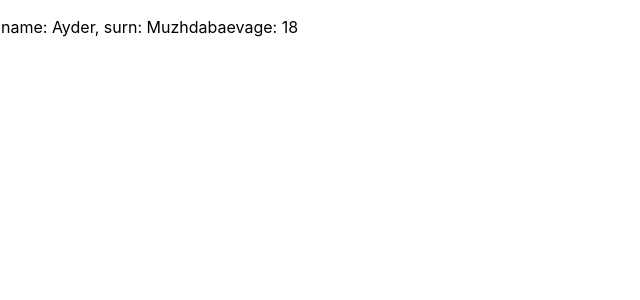
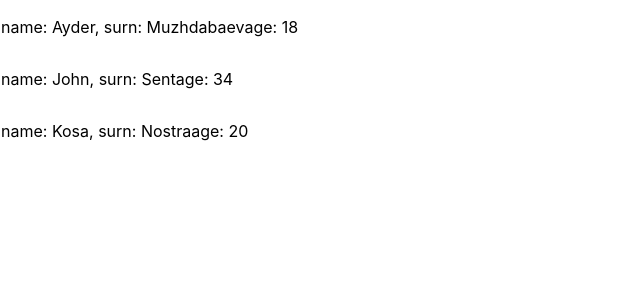
Before and after one commit to Kosa-Nostra/React_Tasks, a React (Create React App) app: page / in a window 1280 px wide. Shown: the top 300 px of the page, without its empty margins (0-640 px from the left). Built offline with nearby package versions, Linux system fonts and the light colour scheme.

Commit message:
Task 83#1 BUGFIX

```diff
--- a/src/App.js
+++ b/src/App.js
@@ -16,11 +16,17 @@ function App() {
 	];
 
 	return <div>
-		<tr>
-			<td>
+		<td>
+			<tr>
 				<User name={users[0].name} surn={users[0].surn} age={users[0].age} />
-			</td>
-		</tr>
+			</tr>
+			<tr>
+				<User name={users[1].name} surn={users[1].surn} age={users[1].age} />
+			</tr>
+			<tr>
+				<User name={users[2].name} surn={users[2].surn} age={users[2].age} />
+			</tr>
+		</td>
 	</div>;
 }
 
```
